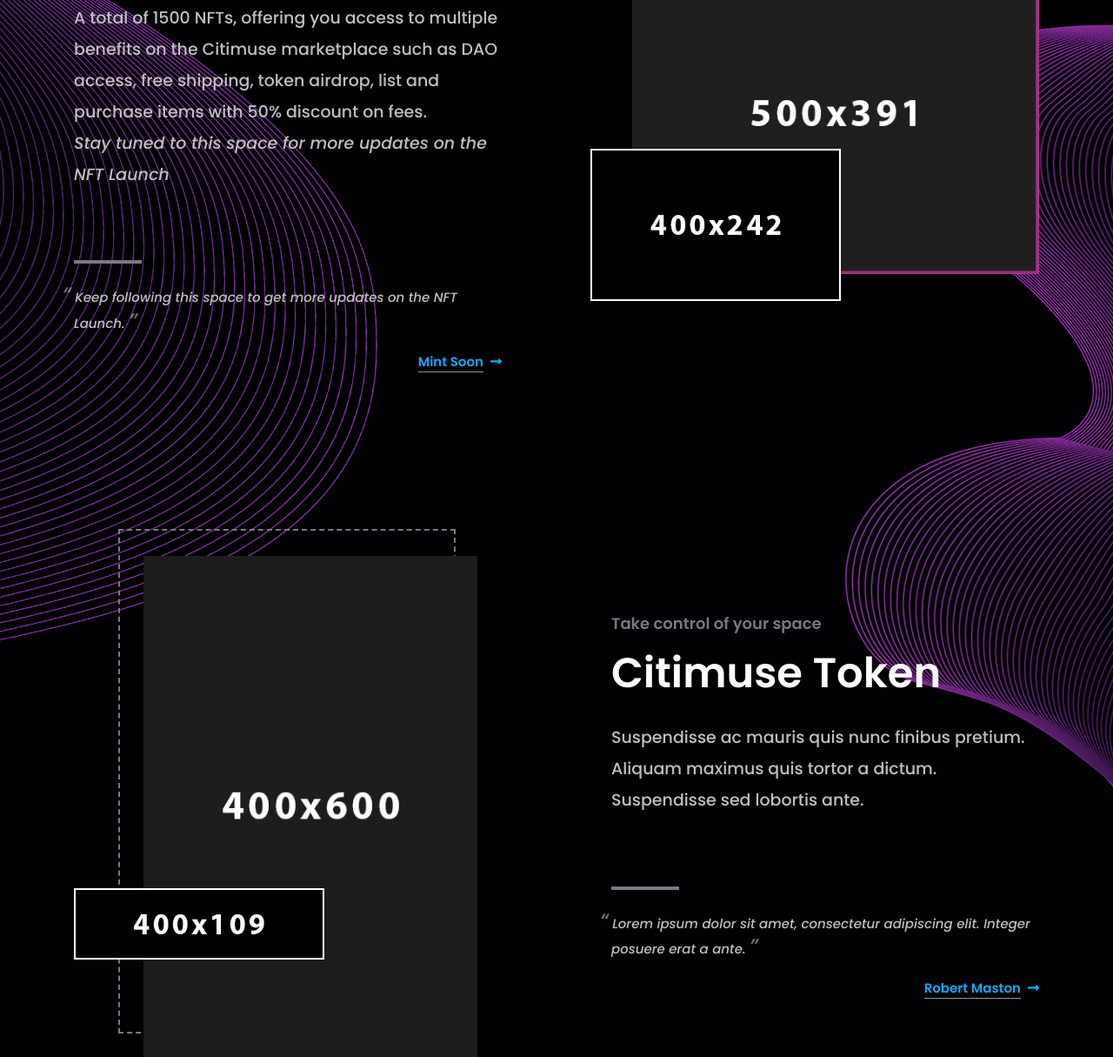
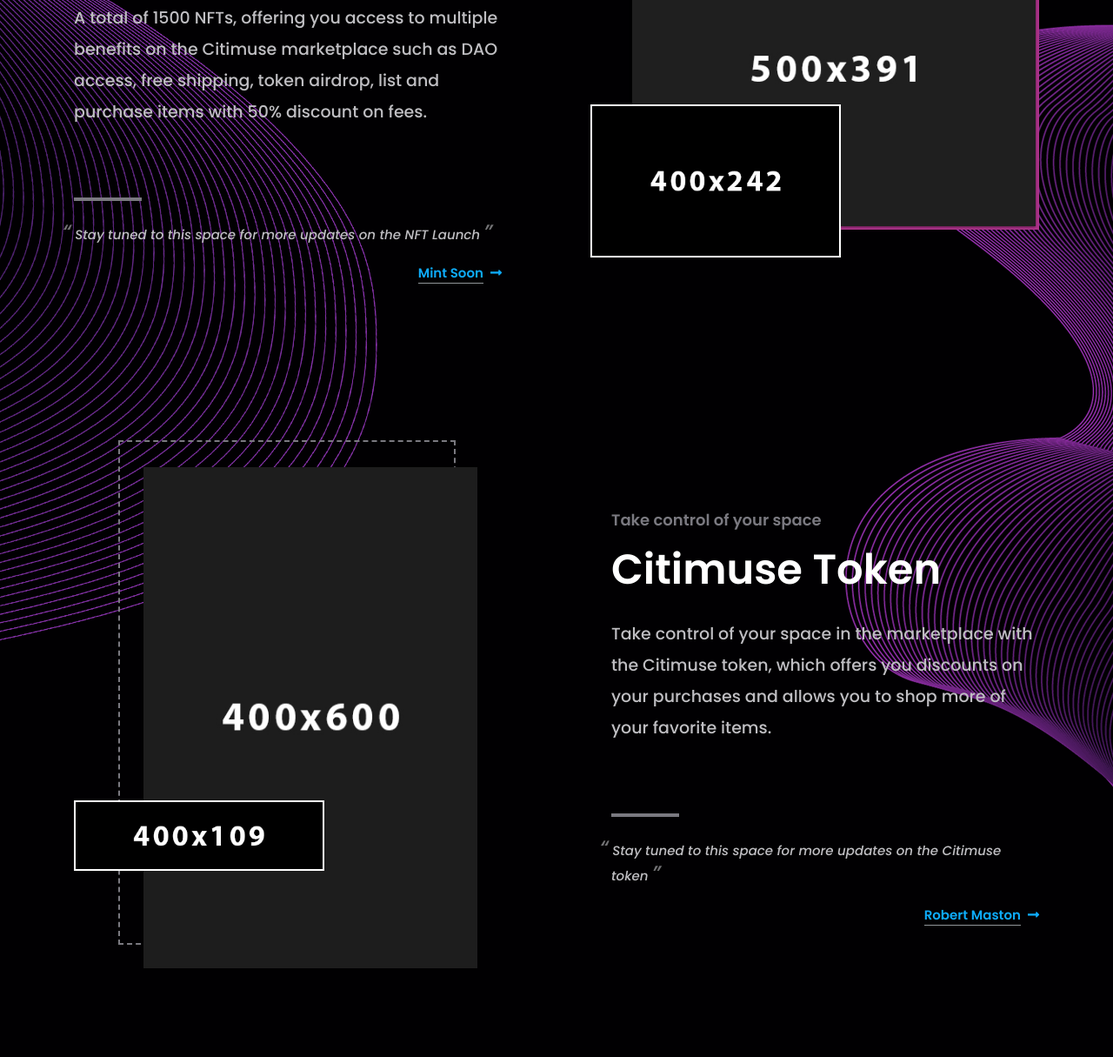
Before and after one commit to citimuse/citimuse.github.io, a plain HTML site: page index.html in a window 1280 px wide. Shown: the part 2268-3483 px from the top of the page at 87% size. Drawn offline with Linux system fonts and the light colour scheme.

Commit message:
Update index.html

```diff
--- a/index.html
+++ b/index.html
@@ -205,12 +205,10 @@
                   <h2 class="display-lg-5 mb-5 mb-md-6 mb-lg-7">NFT Utility</h2>
                   <p class="lead-md-2 fw-500 mb-0">
                     A total of 1500 NFTs, offering you access to multiple benefits on the Citimuse marketplace such as DAO access, free shipping, token airdrop, list and purchase items with 50% discount on fees.
-                    <br/>
-                    <i>Stay tuned to this space for more updates on the NFT Launch</i>
                   </p>
                   <hr class="border-2 border-secondary w-15 ml-0 mr-auto mt-7 mb-4 mt-lg-9 mb-lg-6">
                   <blockquote class="blockquote small-1 fw-500 px-4 px-lg-0">
-                    <p class="mb-0">Keep following this space to get more updates on the NFT Launch.</p>
+                    <p class="mb-0">Stay tuned to this space for more updates on the NFT Launch</p>
                   </blockquote>
                   <div class="text-right">
                     <a href="#">
@@ -245,11 +243,11 @@
                       <h5 class="text-secondary">Take control of your space </h5>
                       <h2 class="display-lg-5 mb-5">Citimuse Token</h2>
                       <p class="lead-md-2 fw-500 mb-0">
-                        Suspendisse ac mauris quis nunc finibus pretium. Aliquam maximus quis tortor a dictum. Suspendisse sed lobortis ante.
+                        Take control of your space in the marketplace with the Citimuse token, which offers you discounts on your purchases and allows you to shop more of your favorite items.
                       </p>
                       <hr class="border-2 border-secondary w-15 ml-0 mr-auto mt-7 mb-4 mt-lg-9 mb-lg-6">
                       <blockquote class="blockquote small-1 fw-500 px-4 px-lg-0">
-                        <p class="mb-0">Lorem ipsum dolor sit amet, consectetur adipiscing elit. Integer posuere erat a ante.</p>
+                        <p class="mb-0">Stay tuned to this space for more updates on the Citimuse token</p>
                       </blockquote>
                       <div class="text-right">
                         <a href="#">
```
